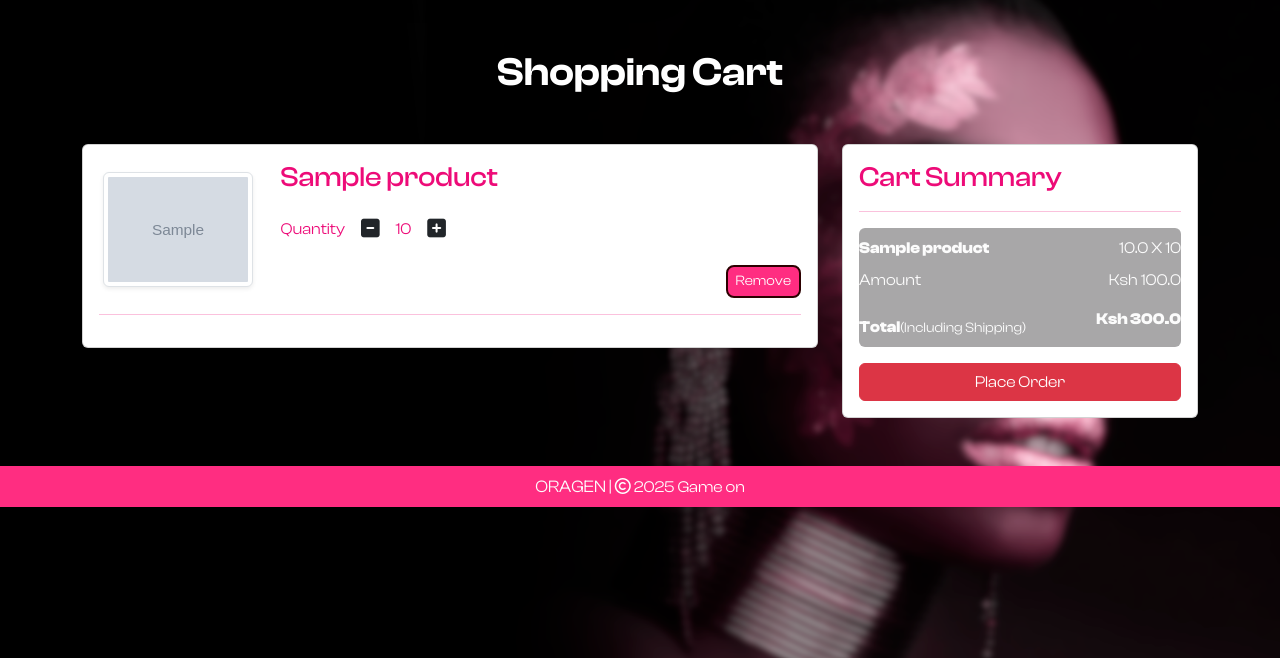
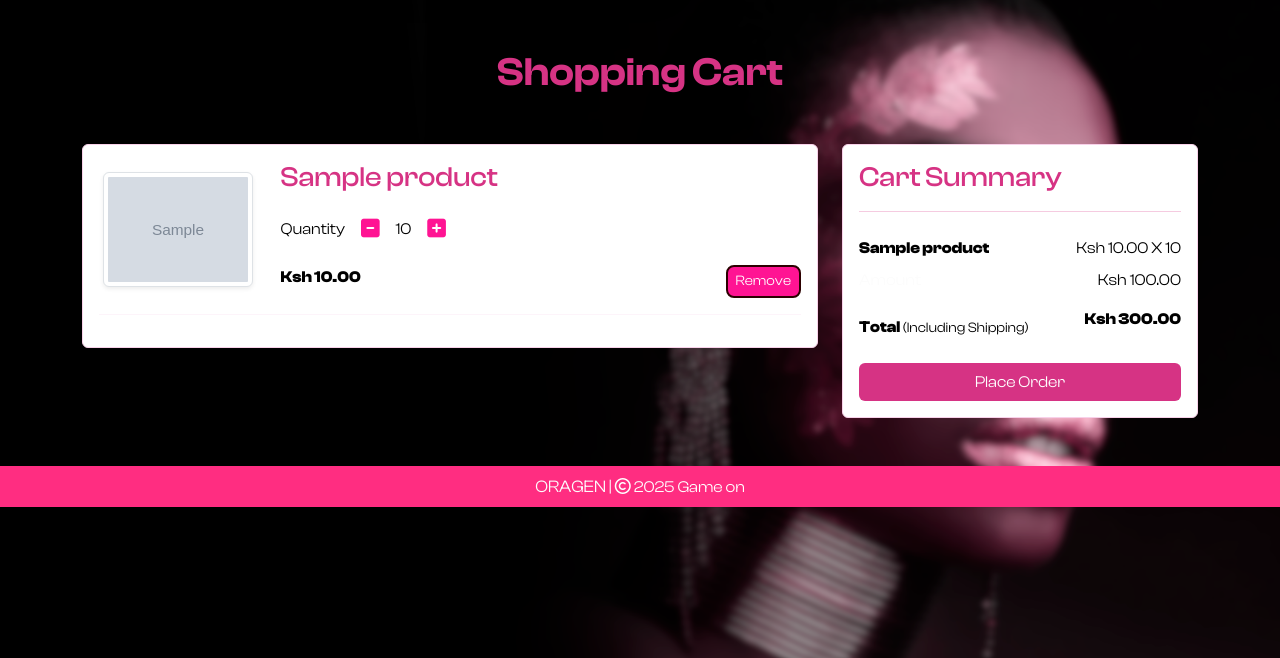
Before and after one commit to essie-kamau043/beauty_shop_ecomm_website, a Flask app: page /cart in a window 1280 px wide. Shown: the part 70-728 px from the top of the page. Run offline with Flask 3, Linux system fonts and the light colour scheme; a user stored in the database is signed in; tables that the repository leaves empty hold one stand-in row (values such as "Sample post"); grey boxes marked "Sample" are stand-in pictures; some libraries are stand-ins or nearby versions; some web fonts are replaced.

Commit message:
CU-86982t24n - Cart Page

```diff
--- a/website/templates/cart.html
+++ b/website/templates/cart.html
@@ -1,90 +1,74 @@
 {% extends 'base.html' %}
 
-{% block title %} Cart {% endblock %}
-
+{% block title %}Cart{% endblock %}
 
 {% block body %}
-
 <div class="container my-5">
     <div class="row">
         {% if cart %}
-
-        <h1 class="text-center mb-5" style="color: white;">Shopping Cart</h1>
+        <h1 class="text-center mb-5" style="color: #d63384;">Shopping Cart</h1>
         <div class="col-sm-8">
-            <div class="card">
-                <div class="card-body" style="color: rgb(237, 11, 120);">
-
+            <div class="card" style="background-color: #ffffff; border: 1px solid #f8d1e9;">
+                <div class="card-body" style="color: #000000;">
                     {% for item in cart %}
-
-                    <div class="row" style="color: rgb(237, 11, 120);">
+                    <div class="row">
                         <div class="col-sm-3 text-center align-self-center">
-                            <img src="{{ item.product.product_picture }}" alt="" class="img-fluid img-thumbnail shadow-sm" height="150px" width="150px">
+                            <img src="{{ url_for('static', filename=item.product.product_picture) }}" alt="{{ item.product.product_name }}" class="img-fluid img-thumbnail shadow-sm" style="max-height: 150px; max-width: 150px;">
                         </div>
-                        <div class="col-sm-9" style="color:rgb(237, 11, 120);">
+                        <div class="col-sm-9">
                             <div>
-                                <h3>{{ item.product.product_name }}</h3>
-                                <div class="my-3" style="color: rgb(237, 11, 120);">
-                                    <label for="quantity">Quantity</label>
-                                    <a class="minus-cart btn" pid="{{item.id}}"><i class="fas fa-minus-square fa-lg"></i></a>
-                                    <span id="quantity">{{ item.quantity }}</span>
-                                    <a class="plus-cart btn " pid="{{ item.id }}"><i class="fas fa-plus-square fa-lg"></i></a>
-
+                                <h3 style="color: #d63384;">{{ item.product.product_name }}</h3>
+                                <div class="my-3">
+                                    <label for="quantity" style="color: #000000;">Quantity</label>
+                                    <a class="minus-cart btn" pid="{{ item.id }}" style="color: #ff1493;"><i class="fas fa-minus-square fa-lg"></i></a>
+                                    <span id="quantity" style="color: #000000;">{{ item.quantity }}</span>
+                                    <a class="plus-cart btn" pid="{{ item.id }}" style="color: #ff1493;"><i class="fas fa-plus-square fa-lg"></i></a>
                                 </div>
-
-                                <div class="d-flex justify-content-between" style="color: rgb(237, 11, 120);">
-                                    <p class="mb-0"><span><strong>Ksh {{ item.product.current_price }}</strong></span></p>
-                                    <a href="" class="remove-cart btn btn-sm btn-secondary mr-3 " pid="{{item.id}}">Remove</a>
+                                <div class="d-flex justify-content-between">
+                                    <p class="mb-0" style="color: #000000;"><span><strong>Ksh {{ "%.2f" % item.product.current_price }}</strong></span></p>
+                                    <a href="#" class="remove-cart btn btn-sm" pid="{{ item.id }}" style="background-color: #ff1493; color: #ffffff;">Remove</a>
                                 </div>
                             </div>
                         </div>
                     </div>
-                    <hr>
-
+                    <hr style="border-color: #f8d1e9;">
                     {% endfor %}
                 </div>
             </div>
         </div>
 
-        <div class="col-sm-4" style="color: rgb(237, 11, 120);">
-            <div class="card" style="color: rgb(237, 11, 120);">
-                <div class="card-body" style="color: rgb(237, 11, 120);">
-                    <h3 color="black">Cart Summary </h3>
-                    <hr color="black">
+        <div class="col-sm-4">
+            <div class="card" style="background-color: #ffffff; border: 1px solid #f8d1e9;">
+                <div class="card-body" style="color: #000000;">
+                    <h3 style="color: #d63384;">Cart Summary</h3>
+                    <hr style="border-color: #d63384;">
                     <ul class="list-group">
                         {% for item in cart %}
-
-                        <li class="list-group-item d-flex justify-content-between align-items-center border-0 px-0 pb-0"><strong>{{item.product.product_name}}</strong><span id="amount">{{item.product.current_price}} X <span id="quantity{{item.id}}">{{ item.quantity}}</span></span></li>
-
+                        <li class="list-group-item d-flex justify-content-between align-items-center border-0 px-0 pb-0" style="background-color: #ffffff;">
+                            <strong style="color: #000000;">{{ item.product.product_name }}</strong>
+                            <span style="color: #000000;">Ksh {{ "%.2f" % item.product.current_price }} X <span id="quantity{{ item.id }}">{{ item.quantity }}</span></span>
+                        </li>
                         {% endfor %}
-
-
-                        <li class="list-group-item d-flex justify-content-between align-items-center border-0 px-0 pb-0">Amount <span>Ksh <span id="amount_tt">{{ amount }}</span></span></li>
-
-                        <li class="list-group-item d-flex justify-content-between align-items-center border-0 px-0 mb-3">
+                        <li class="list-group-item d-flex justify-content-between align-items-center border-0 px-0 pb-0" style="background-color: #ffffff;">
+                            Amount
+                            <span style="color: #000000;">Ksh <span id="amount_tt">{{ "%.2f" % amount }}</span></span>
+                        </li>
+                        <li class="list-group-item d-flex justify-content-between align-items-center border-0 px-0 mb-3" style="background-color: #ffffff;">
                             <div style="margin-top: 15px;">
-                                <strong>Total</strong><small>(Including Shipping)</small>
+                                <strong style="color: #000000;">Total</strong><small style="color: #000000;"> (Including Shipping)</small>
                             </div>
-                            <span><strong>Ksh </strong><span id="totalamount"><strong>{{ total }}</strong></span></span>
-
+                            <span style="color: #000000;"><strong>Ksh </strong><span id="totalamount"><strong>{{ "%.2f" % total }}</strong></span></span>
                         </li>
-
                     </ul>
-
-                    <div class="d-grid"><a href="/place-order" class="btn btn-danger">Place Order</a></div>
-
+                    <div class="d-grid">
+                        <a href="/place-order" class="btn" style="background-color: #d63384; color: #ffffff;">Place Order</a>
+                    </div>
                 </div>
             </div>
         </div>
-
-
-
         {% else %}
-
-        <h1 class="text-center mb-5" style="color: white;">Your Cart is Empty</h1>
-
+        <h1 class="text-center mb-5" style="color: #d63384;">Your Cart is Empty</h1>
         {% endif %}
     </div>
 </div>
-
-
 {% endblock %}
```
